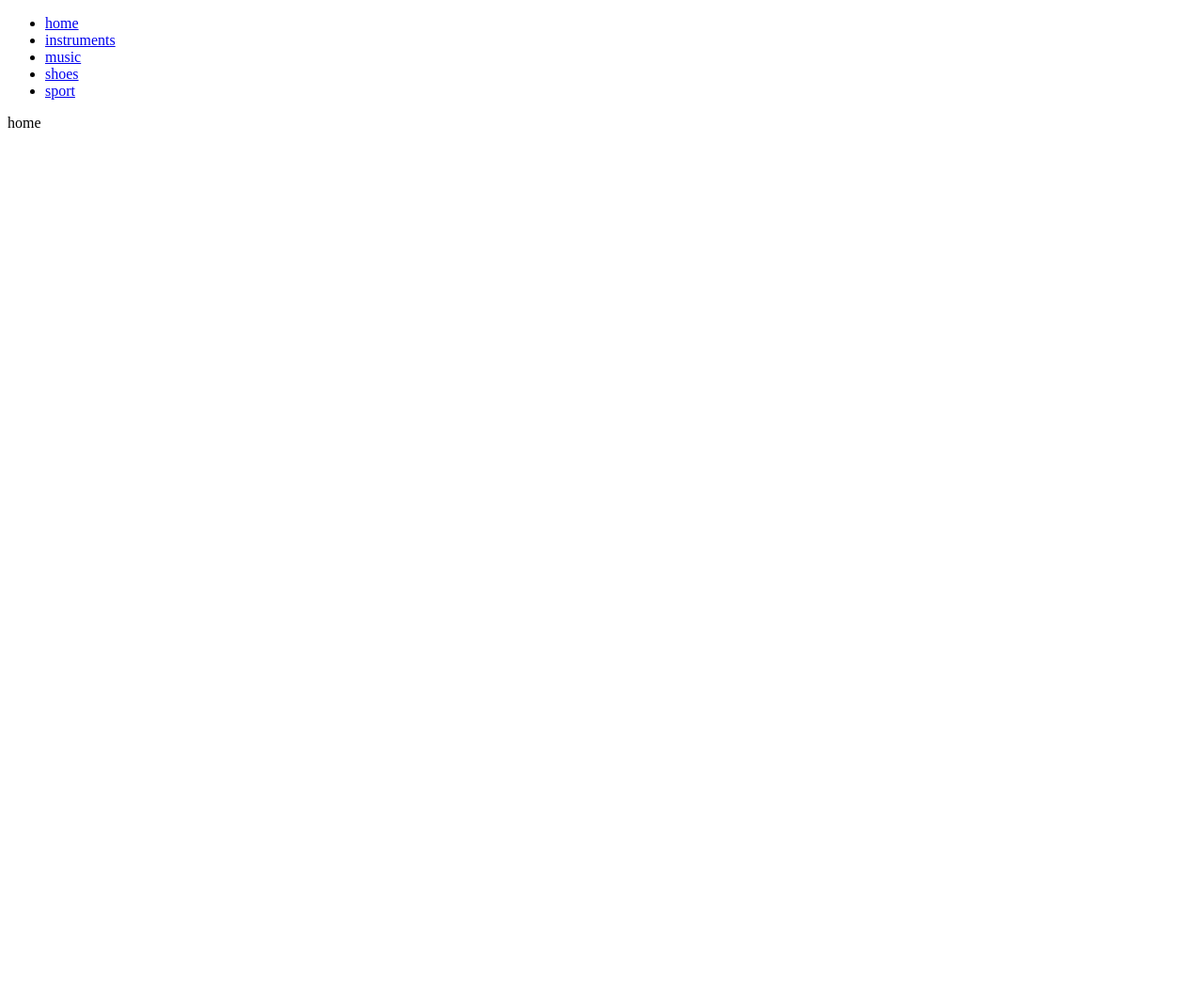
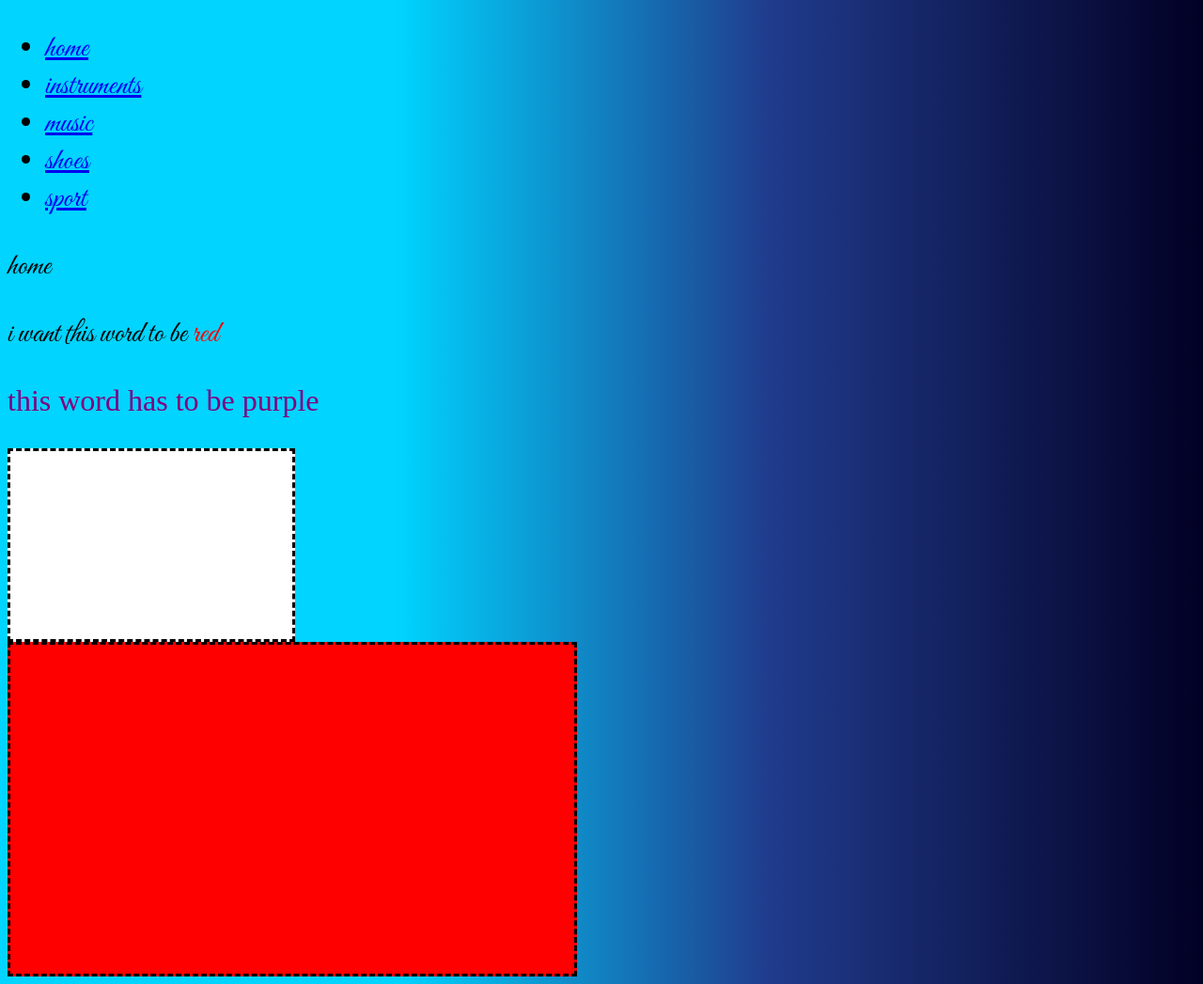
Before and after one commit to J9hhhhhh/personalproject, a plain HTML site: page index.html in a window 1280 px wide. Shown: the whole page at 94% size. Before the commit the page ends 800 px from the top, so only its background shows below. Drawn offline with Linux system fonts and the light colour scheme; a web font is replaced by a local one.

Commit message:
inital commit

```diff
--- a/index.html
+++ b/index.html
@@ -3,9 +3,15 @@
   <head>
     <meta charset="UTF-8" />
     <meta name="viewport" content="width=device-width, initial-scale=1.0" />
+    <link rel="stylesheet" href="main.css" />
+    <link href="https://fonts.googleapis.com/css2?family=Great+Vibes&display=swap" rel="stylesheet"
+    <link= rel="icon" type="image/x-icon" href="./favicon.ico">
     <title>home</title>
   </head>
+
   <body>
+
+
     <nav>
       <ul>
         <li>
@@ -28,6 +34,11 @@
 
     <div>
       <p>home</p>
+      <P>i want this word to be <span style ="color: red;">red</span></P>
+      <span style="color: purple; font-family:'rye';">
+        <P> this word has to be <span style ="color: purple; font-family:'Chokokutai';">purple</span></P>
     </div>
+  <div class="cat"></div>
+  <div class="other"></div>
   </body>
 </html>
--- /dev/null
+++ b/main.css
@@ -0,0 +1,29 @@
+@import url("https://fonts.googleapis.com/css2?family=Chokokutai&family=Great+Vibes&display=swap");
+
+body {
+  background: rgb(0, 212, 255);
+  background: linear-gradient(
+    90deg,
+    rgba(0, 212, 255, 1) 33%,
+    rgba(32, 59, 140, 1) 64%,
+    rgba(2, 0, 36, 1) 100%
+  );
+  font-family: "Great Vibes";
+  color: black;
+  font-size: xx-large;
+  text-decoration: none;
+}
+
+.cat {
+  height: 200px;
+  width: 300px;
+  background-color: white;
+  border: black 3px dashed;
+}
+
+.other {
+  height: 350px;
+  width: 600px;
+  background-color: red;
+  border: black 3px dashed;
+}
```
Also changed, not shown: assets/index.html (added, +21 -0 lines), instruments.html (+1 -0 lines), music.html (+1 -0 lines), shoes.html (+1 -0 lines), sport.html (+1 -0 lines), assets/android-chrome-192x192.png (added), assets/android-chrome-512x512.png (added), assets/apple-touch-icon.png (added), assets/favicon-16x16.png (added), assets/favicon-32x32.png (added), assets/favicon.ico (added), assets/site.webmanifest (added).
